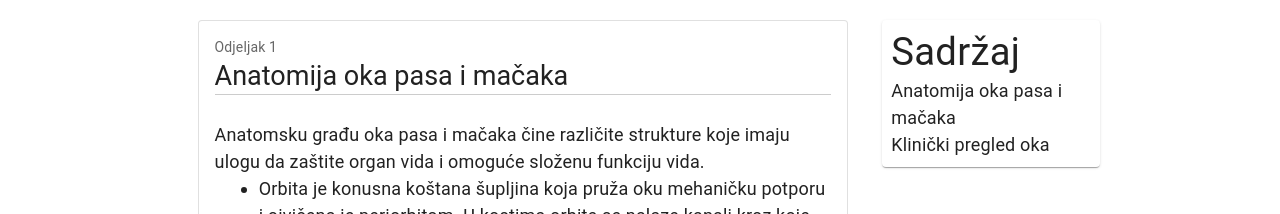
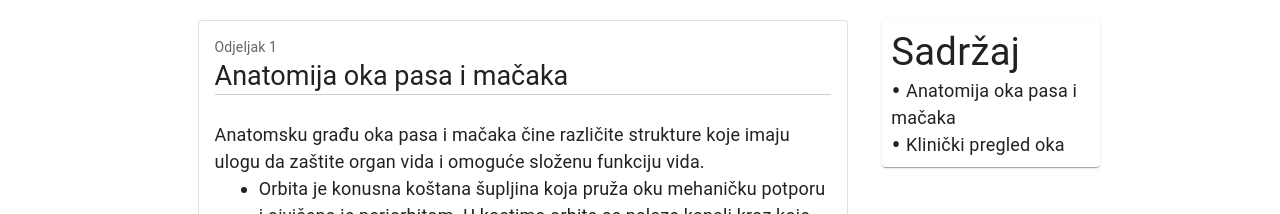
Before and after one commit to pHorvat/abops, a Gatsby site: page /prviDeo in a window 1280 px wide. Shown: the part 272-486 px from the top of the page. Built offline with nearby package versions, Linux system fonts and the light colour scheme; Gatsby itself is replaced by a stand-in of ours.

Commit message:
Dodan bullet u 'Sadržaj'

```diff
--- a/src/pages/prviDeo.js
+++ b/src/pages/prviDeo.js
@@ -8,6 +8,16 @@ import {StaticImage} from "gatsby-plugin-image";
 import Grid from "@mui/material/Grid";
 import { AnchorLink } from "gatsby-plugin-anchor-links";
 import "../components/main.css"
+import {Box} from "@mui/material";
+
+const bull = (
+    <Box
+        component="span"
+        sx={{ display: 'inline-block', mx: '2px', transform: 'scale(1.5)',  }}
+    >
+        •
+    </Box>
+);
 
 const prviDeo = () => (
     <Layout>
@@ -215,28 +225,15 @@ const prviDeo = () => (
                 <Card style={{padding:"0.5rem", marginTop: "1rem",position: "sticky", right:0, top:20}}>
                     <Typography variant="h4">Sadržaj</Typography>
                     <AnchorLink className="anchorLink" to="/prviDeo#Anatomijaokapasaimacaka" title="Anatomija oka pasa i mačaka">
-                    <Typography variant="body1">Anatomija oka pasa i mačaka</Typography>
+                    <Typography variant="body1">{bull} Anatomija oka pasa i mačaka</Typography>
                     </AnchorLink>
                     <AnchorLink className="anchorLink" to="/prviDeo#Klinickipregledoka" title="Klinički pregled oka">
-                        <Typography variant="body1">Klinički pregled oka</Typography>
+                        <Typography variant="body1"> {bull} Klinički pregled oka</Typography>
                     </AnchorLink>
 
                 </Card>
             </Grid>
         </Grid>
-
-
-
-
-
-
-
-
-
-
-
-
-
     </Layout>
 )
 
```
